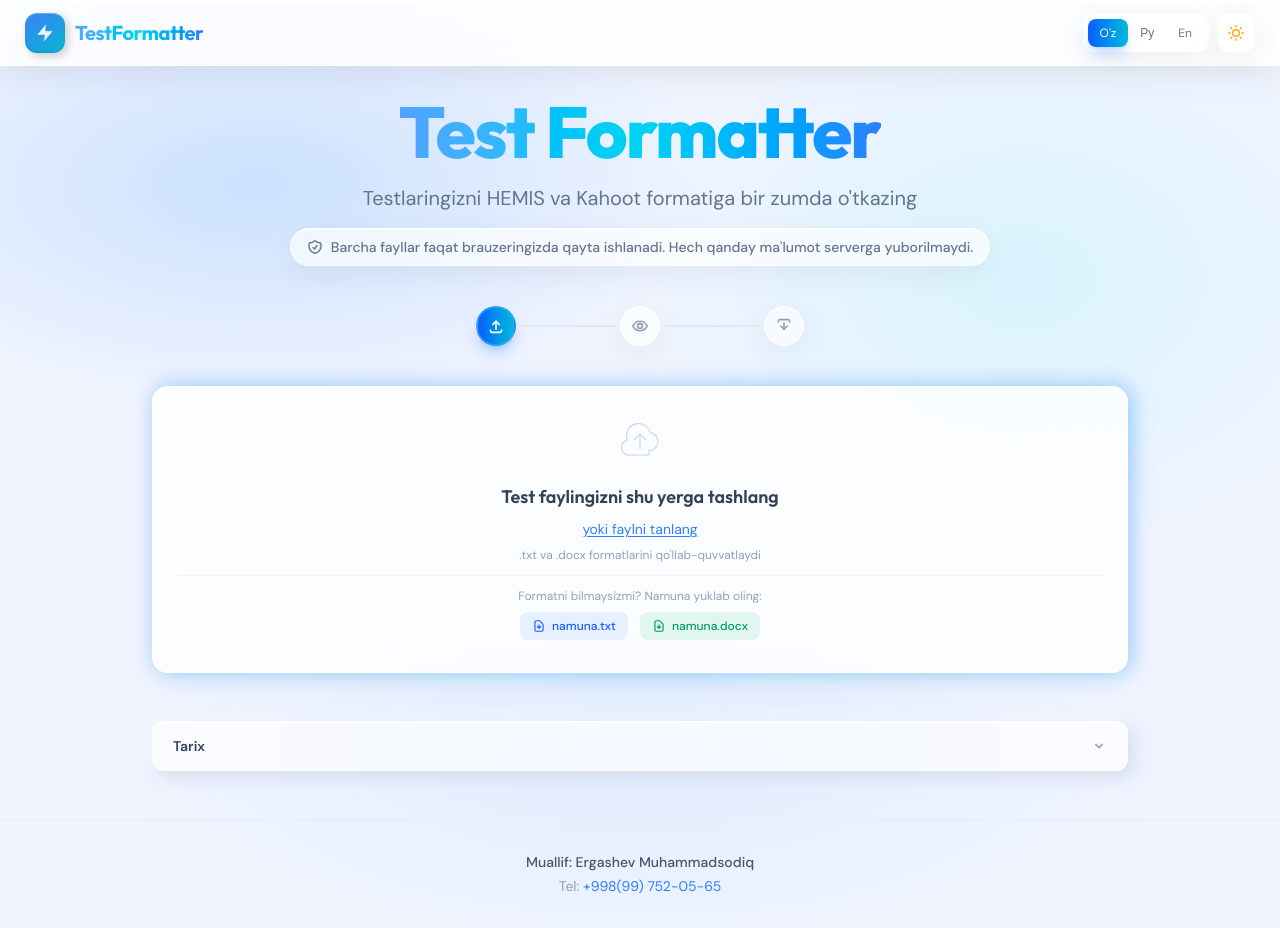
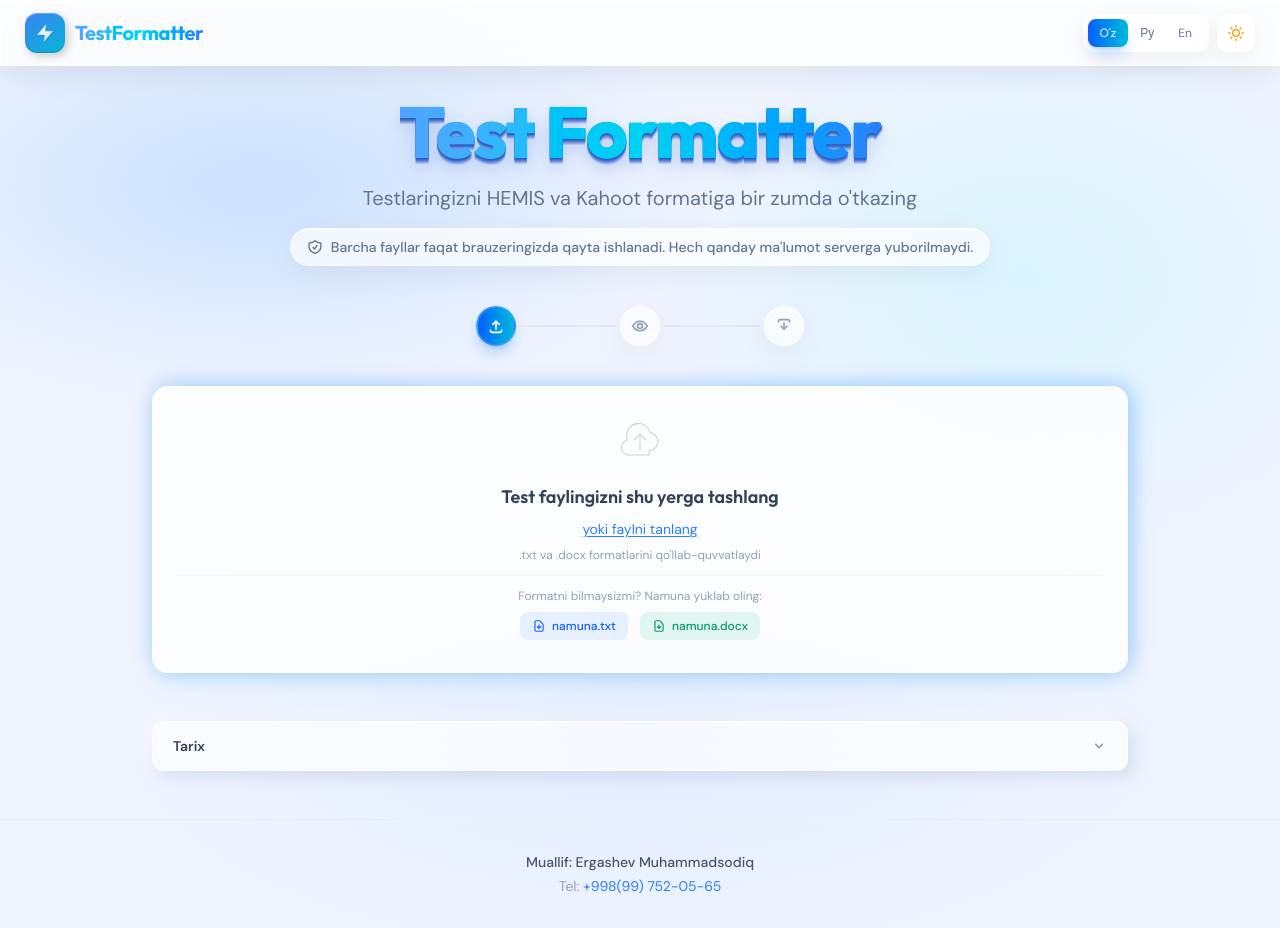
Before and after one commit to MrErgashev/testformatter.uz, a React (Vite) app: page / in a window 1280 px wide. Built offline with nearby package versions, Linux system fonts and the light colour scheme.

Commit message:
feat: add 3D text effect to hero "Test Formatter" title
Add layered text-shadow via ::after pseudo-element for a 3D depth
effect on the hero heading, with auto light/dark mode support.

https://claude.ai/code/session_0127Q7q1tK2irfnEZ33mTj27

```diff
--- a/src/App.tsx
+++ b/src/App.tsx
@@ -47,7 +47,10 @@ function App() {
               exit={{ opacity: 0, y: -20, height: 0, marginBottom: 0, overflow: 'hidden' }}
               transition={{ duration: 0.5, ease: [0.22, 1, 0.36, 1] }}
             >
-              <h1 className="font-['Outfit',sans-serif] text-5xl sm:text-6xl lg:text-7xl font-extrabold tracking-tight mb-4">
+              <h1
+                className="text-3d-hero font-['Outfit',sans-serif] text-5xl sm:text-6xl lg:text-7xl font-extrabold tracking-tight mb-4"
+                data-text={t('app.title')}
+              >
                 <span className="bg-gradient-to-r from-blue-400 via-cyan-400 to-blue-500 dark:from-blue-400 dark:via-cyan-400 dark:to-blue-500 bg-clip-text text-transparent">
                   {t('app.title')}
                 </span>
--- a/src/index.css
+++ b/src/index.css
@@ -187,3 +187,51 @@
 .dropzone-glow {
   animation: glow-rotate 6s ease-in-out infinite;
 }
+
+/* ===== 3D HERO TEXT ===== */
+.text-3d-hero {
+  position: relative;
+  display: inline-block;
+}
+
+.text-3d-hero span {
+  position: relative;
+  z-index: 1;
+}
+
+.text-3d-hero::after {
+  content: attr(data-text);
+  position: absolute;
+  left: 0;
+  top: 0;
+  z-index: 0;
+  -webkit-text-stroke: 0;
+  text-shadow:
+    0 1px 0 rgba(37, 99, 235, 0.4),
+    0 2px 0 rgba(37, 99, 235, 0.35),
+    0 3px 0 rgba(37, 99, 235, 0.3),
+    0 4px 0 rgba(37, 99, 235, 0.25),
+    0 5px 0 rgba(37, 99, 235, 0.2),
+    0 6px 0 rgba(37, 99, 235, 0.15),
+    0 8px 15px rgba(37, 99, 235, 0.15),
+    0 12px 30px rgba(37, 99, 235, 0.1);
+  color: transparent;
+  background: linear-gradient(to right, #60a5fa, #22d3ee, #3b82f6);
+  -webkit-background-clip: text;
+  background-clip: text;
+  filter: brightness(0.7) saturate(1.2);
+}
+
+:where(.dark, .dark *) .text-3d-hero::after,
+.dark .text-3d-hero::after {
+  text-shadow:
+    0 1px 0 rgba(96, 165, 250, 0.3),
+    0 2px 0 rgba(96, 165, 250, 0.25),
+    0 3px 0 rgba(96, 165, 250, 0.2),
+    0 4px 0 rgba(96, 165, 250, 0.15),
+    0 5px 0 rgba(96, 165, 250, 0.1),
+    0 6px 0 rgba(96, 165, 250, 0.08),
+    0 8px 20px rgba(59, 130, 246, 0.3),
+    0 15px 40px rgba(59, 130, 246, 0.15);
+  filter: brightness(0.5) saturate(1.5);
+}
```
